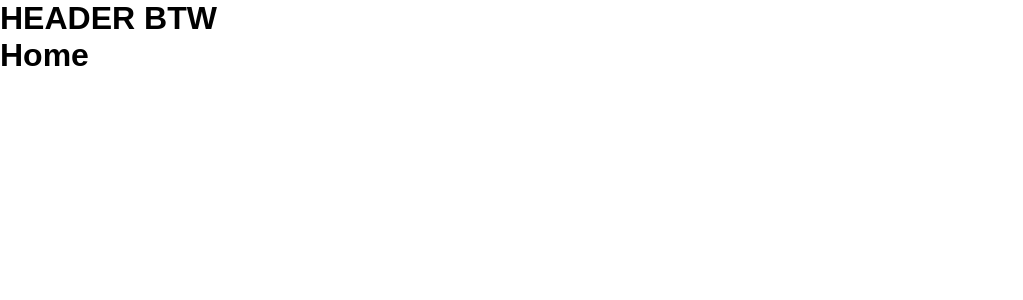
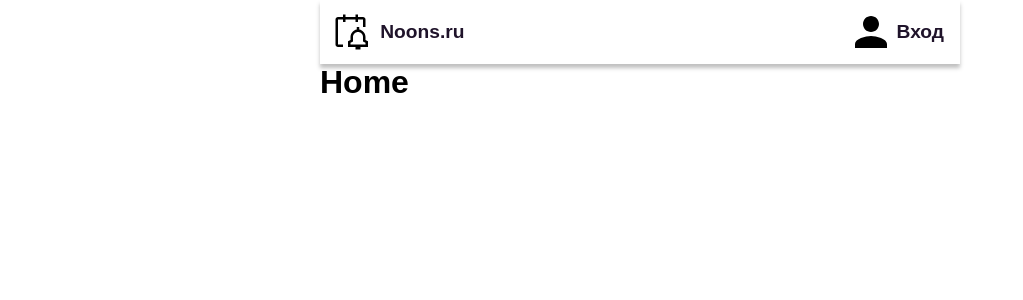
Before and after one commit to SiegfriedSchmidt/ReminderSite, a React (Vite) app: page / in a window 1280 px wide. Shown: the top 300 px of the page, without its empty margins (0-1023 px from the left). Built offline with nearby package versions, Linux system fonts and the light colour scheme.

Commit message:
Styled Header

```diff
--- a/src/components/Header.tsx
+++ /dev/null
@@ -1,11 +0,0 @@
-import React from 'react';
-
-const Header = () => {
-  return (
-    <div>
-      <h1>HEADER BTW</h1>
-    </div>
-  );
-};
-
-export default Header;
--- /dev/null
+++ b/src/components/Header/Header.tsx
@@ -0,0 +1,27 @@
+import React from 'react';
+import StyledHeader from "./StyledHeader.tsx";
+import {Link} from "react-router-dom";
+import reminderIcon from "../../assets/site_icon.svg"
+import accountIcon from "../../assets/account_icon.svg"
+
+const Header = () => {
+  return (
+    <StyledHeader>
+      <Link to="/">
+        <nav>
+          <img src={reminderIcon} alt="icon"/>
+          <p>Noons.ru</p>
+        </nav>
+      </Link>
+
+      <Link to="/login">
+        <nav>
+          <img src={accountIcon} alt="logo"/>
+          <p>Вход</p>
+        </nav>
+      </Link>
+    </StyledHeader>
+  );
+};
+
+export default Header;
--- /dev/null
+++ b/src/components/Header/StyledHeader.tsx
@@ -0,0 +1,33 @@
+import styled from "styled-components";
+import {textColor} from "../../styles/Vars.tsx";
+
+const StyledHeader = styled.header`
+    display: flex;
+    flex-direction: row;
+    justify-content: space-between;
+    align-items: center;
+    height: 64px;
+    box-shadow: 0 4px 4px rgba(0, 0, 0, 0.25);
+
+    a {
+        text-decoration: none;
+    }
+
+    nav {
+        padding-left: 0.6rem;
+        padding-right: 1rem;
+        display: flex;
+        flex-direction: row;
+        align-items: center;
+    }
+
+    nav p {
+        font-size: 1.2rem;
+        font-family: Nunito, sans-serif;
+        font-weight: bolder;
+        color: ${textColor};
+        padding-left: 0.6rem;
+    }
+`
+
+export default StyledHeader;
--- a/src/layouts/RootLayout.tsx
+++ b/src/layouts/RootLayout.tsx
@@ -1,6 +1,6 @@
 import React from 'react';
 import {Outlet} from "react-router-dom";
-import Header from "../components/Header.tsx";
+import Header from "../components/Header/Header.tsx";
 
 const RootLayout = () => {
   return (
--- a/src/styles/GlobalStyles.tsx
+++ b/src/styles/GlobalStyles.tsx
@@ -7,6 +7,11 @@ const GlobalStyles = createGlobalStyle`
         padding: 0;
         box-sizing: border-box;
     }
+
+    #root {
+        width: min(100%, 640px);
+        margin: auto;
+    }
 `
 
 export default GlobalStyles
--- /dev/null
+++ b/src/styles/Vars.tsx
@@ -0,0 +1 @@
+export const textColor = "#1F132A"
```
Also changed, not shown: src/assets/account_icon.svg (added), src/assets/site_icon.svg (added).
